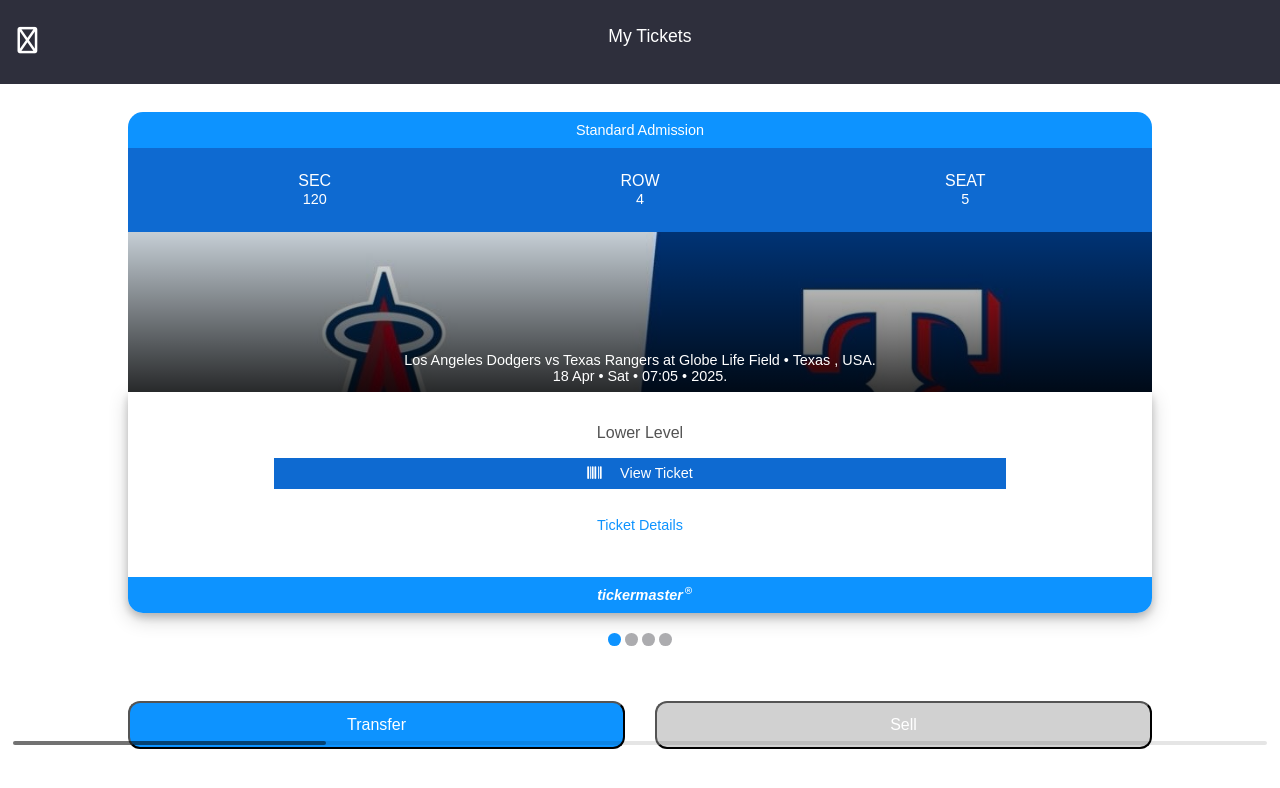
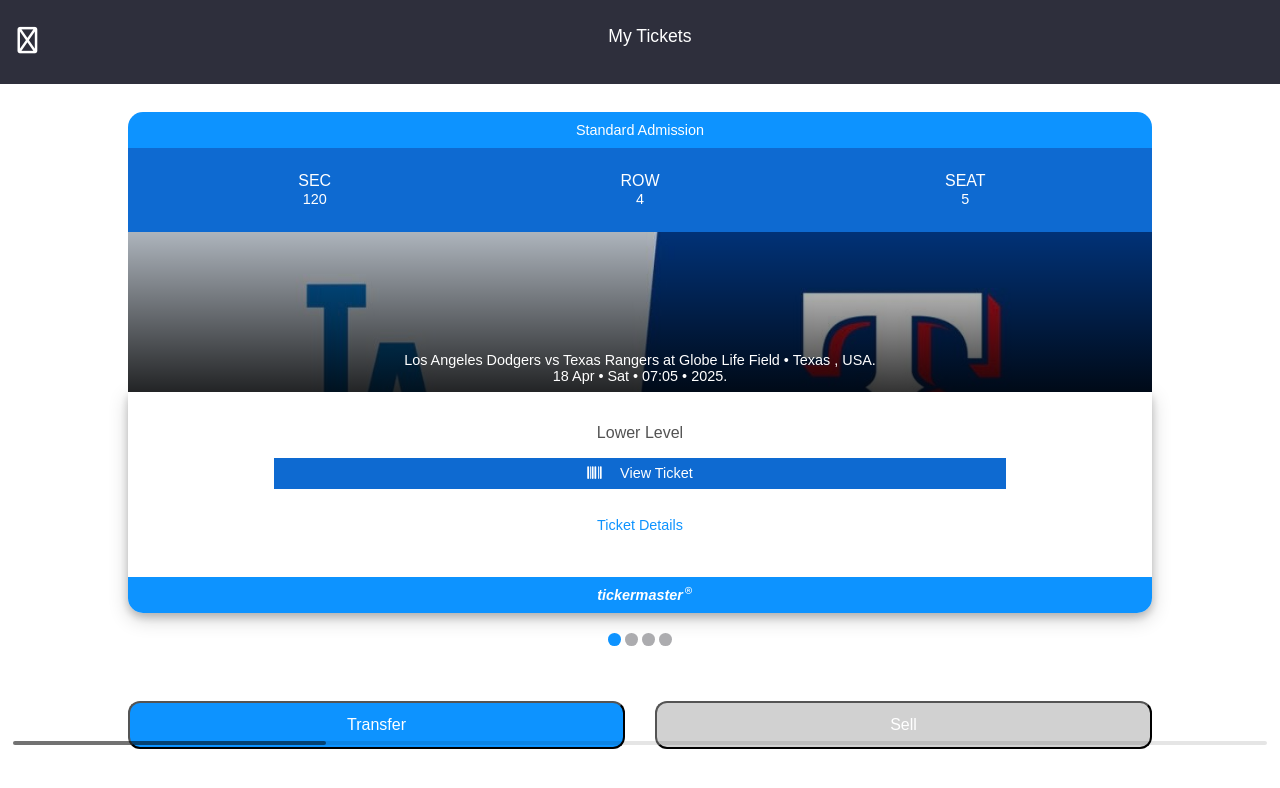
Before and after one commit to ticketmasterr/ticketmaster, a plain HTML site: page ticket.html in a window 1280 px wide. Drawn offline with nearby package versions, Linux system fonts and the light colour scheme.

Commit message:
update ticket.css

```diff
--- a/ticket.css
+++ b/ticket.css
@@ -63,7 +63,7 @@
 .purdue {
   background-image:
     linear-gradient(to bottom, rgba(255, 255, 255, 0), rgba(0, 0, 0, 0.8)),
-    url('images/rangers.jpeg');
+    url('images/la.jpeg');
   background-size: cover;
   width: 100%;
   height: 10em;
```
